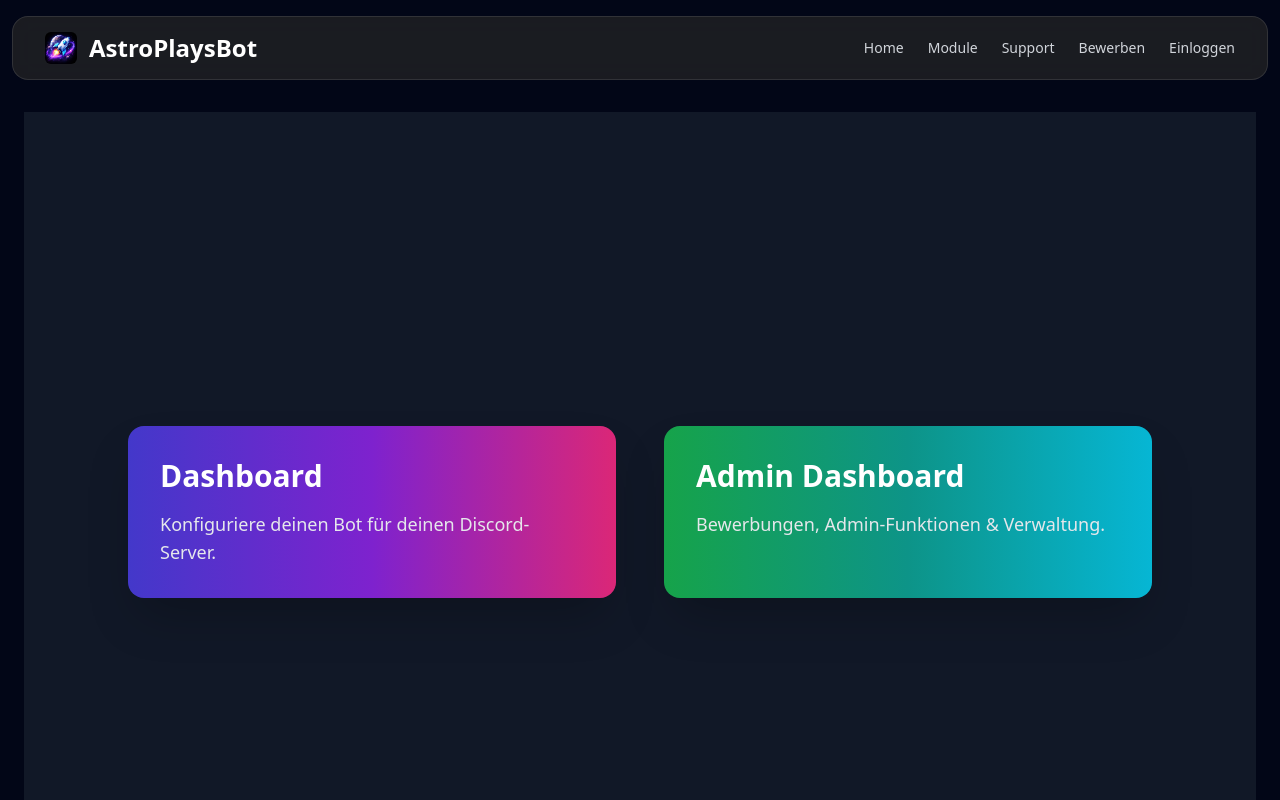
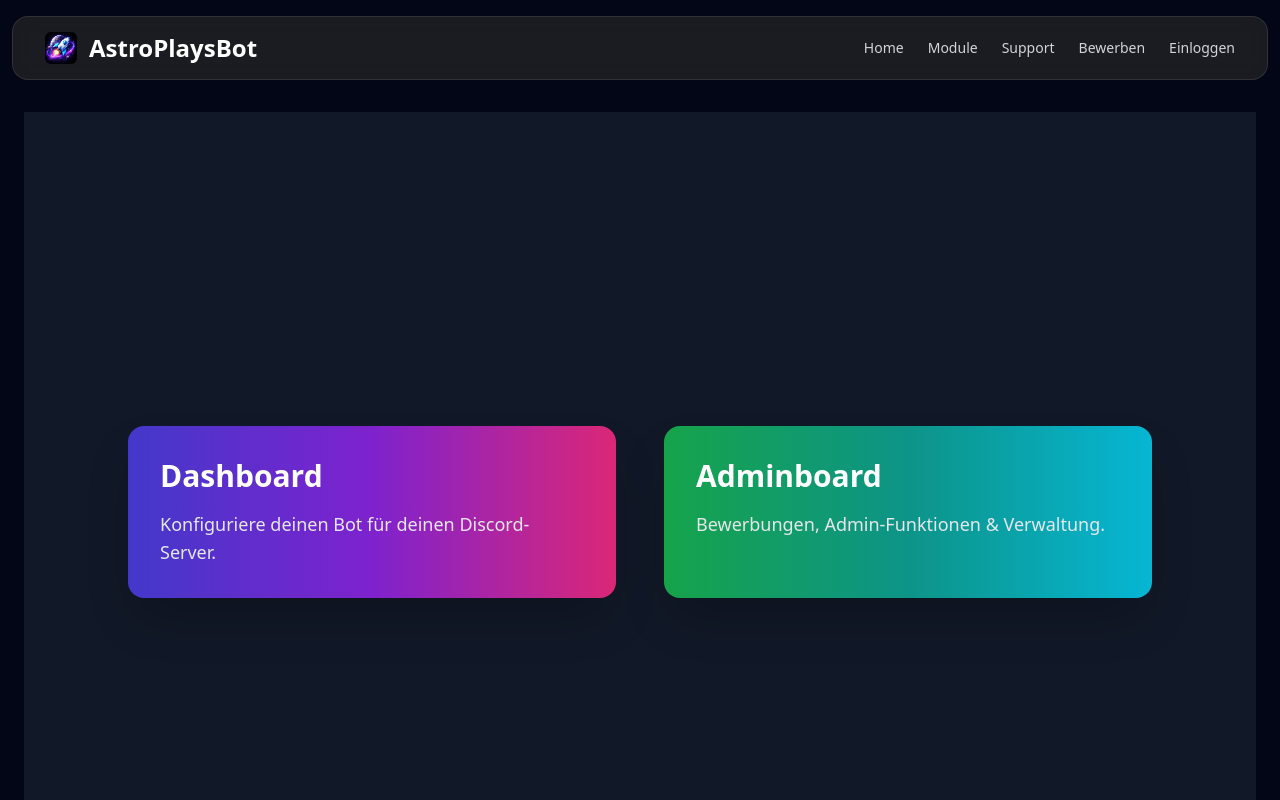
Before and after one commit to AstroPlaysBot/information, a Next.js app: page /login in a window 1280 px wide. Shown: the top 800 px of the page. Built offline with nearby package versions, Linux system fonts and the light colour scheme; no server answers.

Commit message:
Update page.tsx

```diff
--- a/src/app/login/page.tsx
+++ b/src/app/login/page.tsx
@@ -58,7 +58,7 @@ export default function LoginPage() {
                      transition-transform hover:scale-105"
         >
           <h2 className="text-3xl font-extrabold text-white mb-4">
-            Admin Dashboard
+            Adminboard
           </h2>
           <p className="text-gray-200 text-lg">
             Bewerbungen, Admin-Funktionen & Verwaltung.
```
